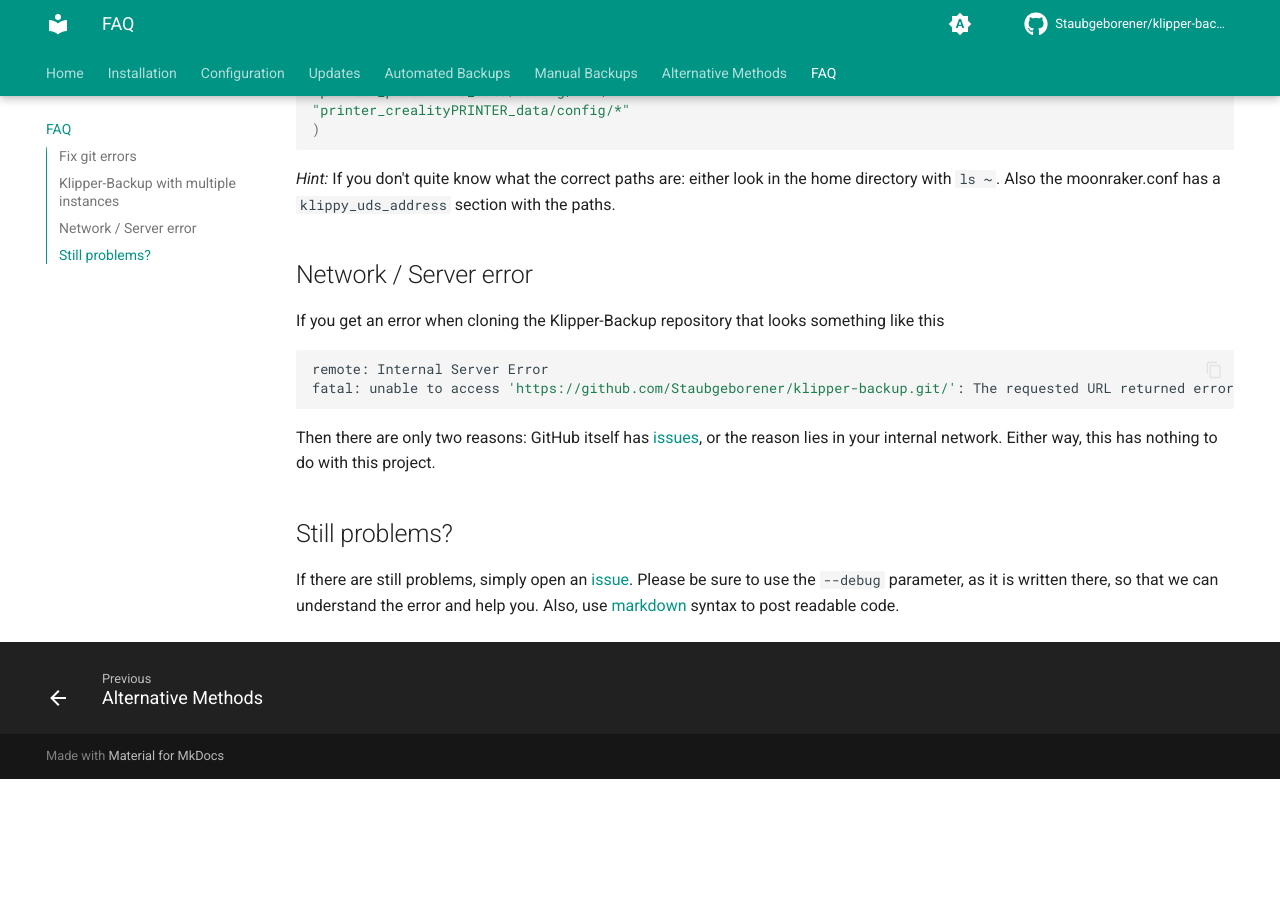
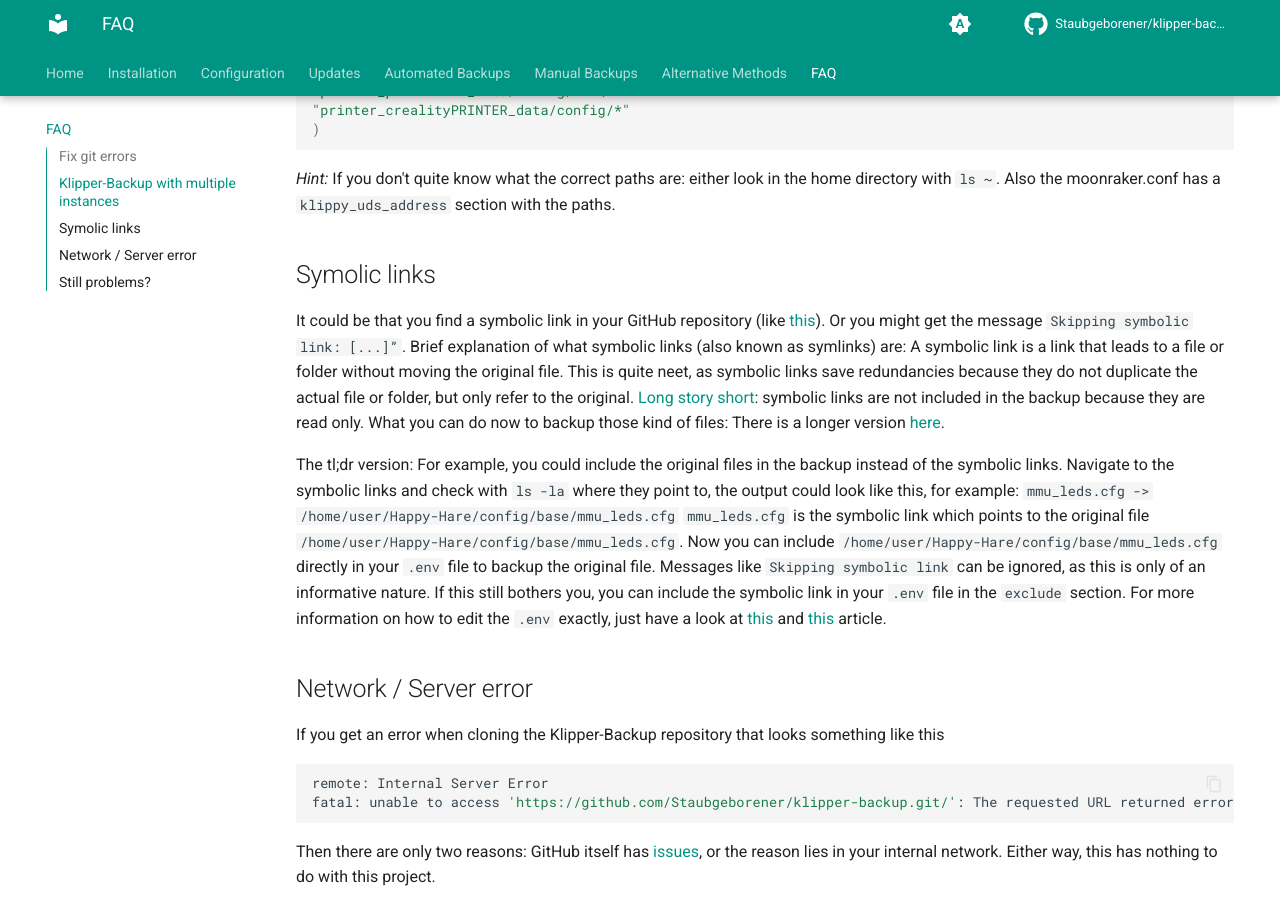
Before and after one commit to Staubgeborener/Klipper-Backup, an MkDocs documentation site: the page built from docs/faq.md, in a window 1280 px wide and 900 px high, scrolled down 787 px. Built offline with MkDocs 1.6.1 and Material for MkDocs 9.7.7, drawn with Linux system fonts in a browser that asks for light colours; comment, search, counter and statistics services are not loaded; before the commit the page ends 1566 px from its top, so only the background shows below that.

Commit message:
Update faq.md

```diff
--- a/docs/faq.md
+++ b/docs/faq.md
@@ -25,6 +25,19 @@ backupPaths=( \
 
 *Hint:* If you don't quite know what the correct paths are: either look in the home directory with `ls ~`. Also the moonraker.conf has a `klippy_uds_address` section with the paths.
 
+## Symolic links
+It could be that you find a symbolic link in your GitHub repository (like [this](./images/symbolic_link_GitHub.png)). Or you might get the message `Skipping symbolic link: [...]”`.
+Brief explanation of what symbolic links (also known as symlinks) are: A symbolic link is a link that leads to a file or folder without moving the original file. This is quite neet, as symbolic links save redundancies because they do not duplicate the actual file or folder, but only refer to the original.
+[Long story short](https://github.com/Staubgeborener/Klipper-Backup/issues/69#issuecomment-1965839873): symbolic links are not included in the backup because they are read only.
+What you can do now to backup those kind of files: There is a longer version [here](https://github.com/Staubgeborener/Klipper-Backup/issues/121#issuecomment-2345459135).
+
+The tl;dr version:
+For example, you could include the original files in the backup instead of the symbolic links. Navigate to the symbolic links and check with `ls -la` where they point to, the output could look like this, for example:
+`mmu_leds.cfg -> /home/user/Happy-Hare/config/base/mmu_leds.cfg`
+`mmu_leds.cfg` is the symbolic link which points to the original file `/home/user/Happy-Hare/config/base/mmu_leds.cfg`. Now you can include `/home/user/Happy-Hare/config/base/mmu_leds.cfg` directly in your `.env` file to backup the original file.
+Messages like `Skipping symbolic link` can be ignored, as this is only of an informative nature. If this still bothers you, you can include the symbolic link in your `.env` file in the `exclude` section.
+For more information on how to edit the `.env` exactly, just have a look at [this](./configuration/#paths) and [this](./configuration/#gitignore-do-not-upload-certain-files) article.
+
 ## Network / Server error
 If you get an error when cloning the Klipper-Backup repository that looks something like this
 
```
